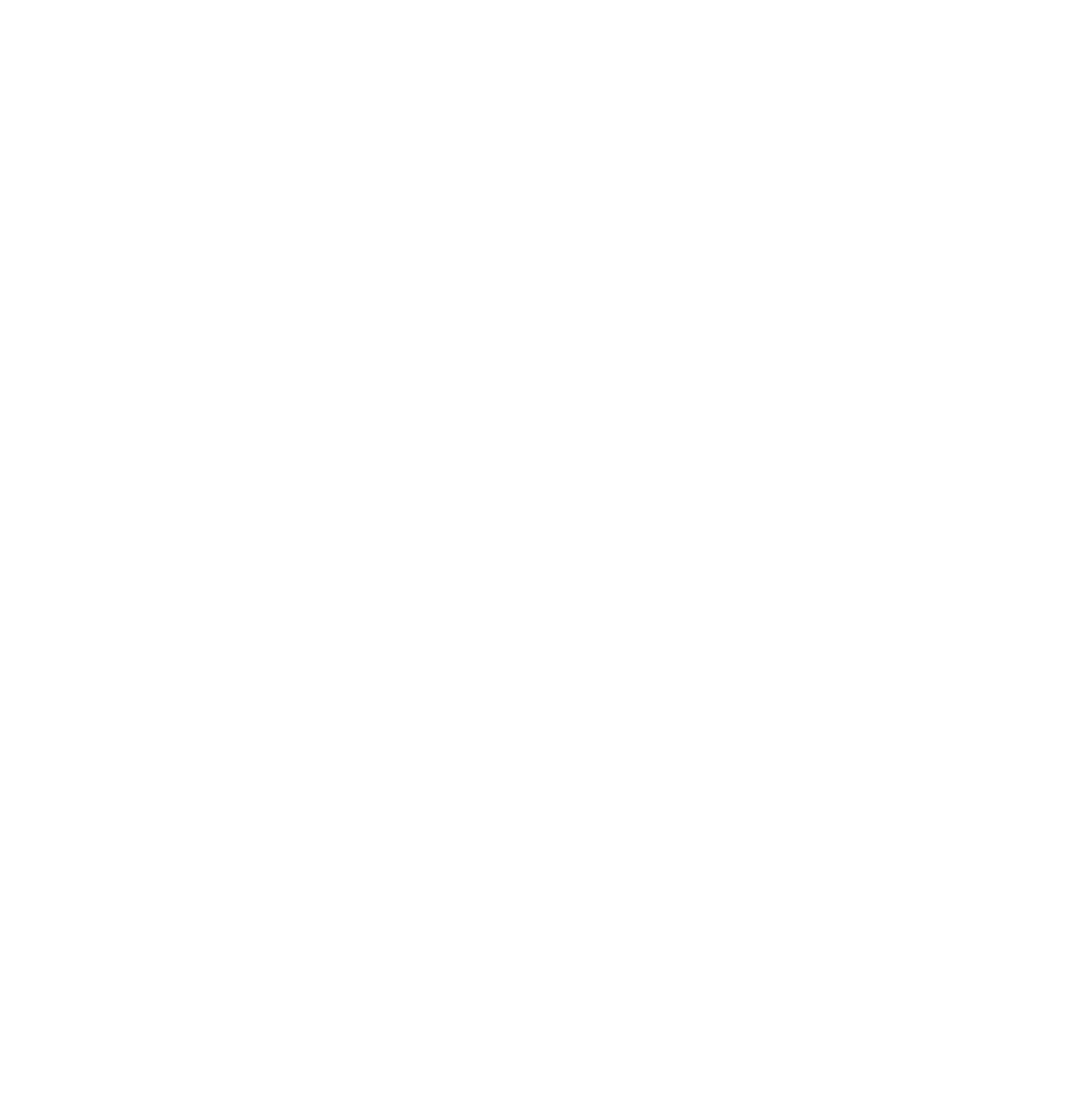
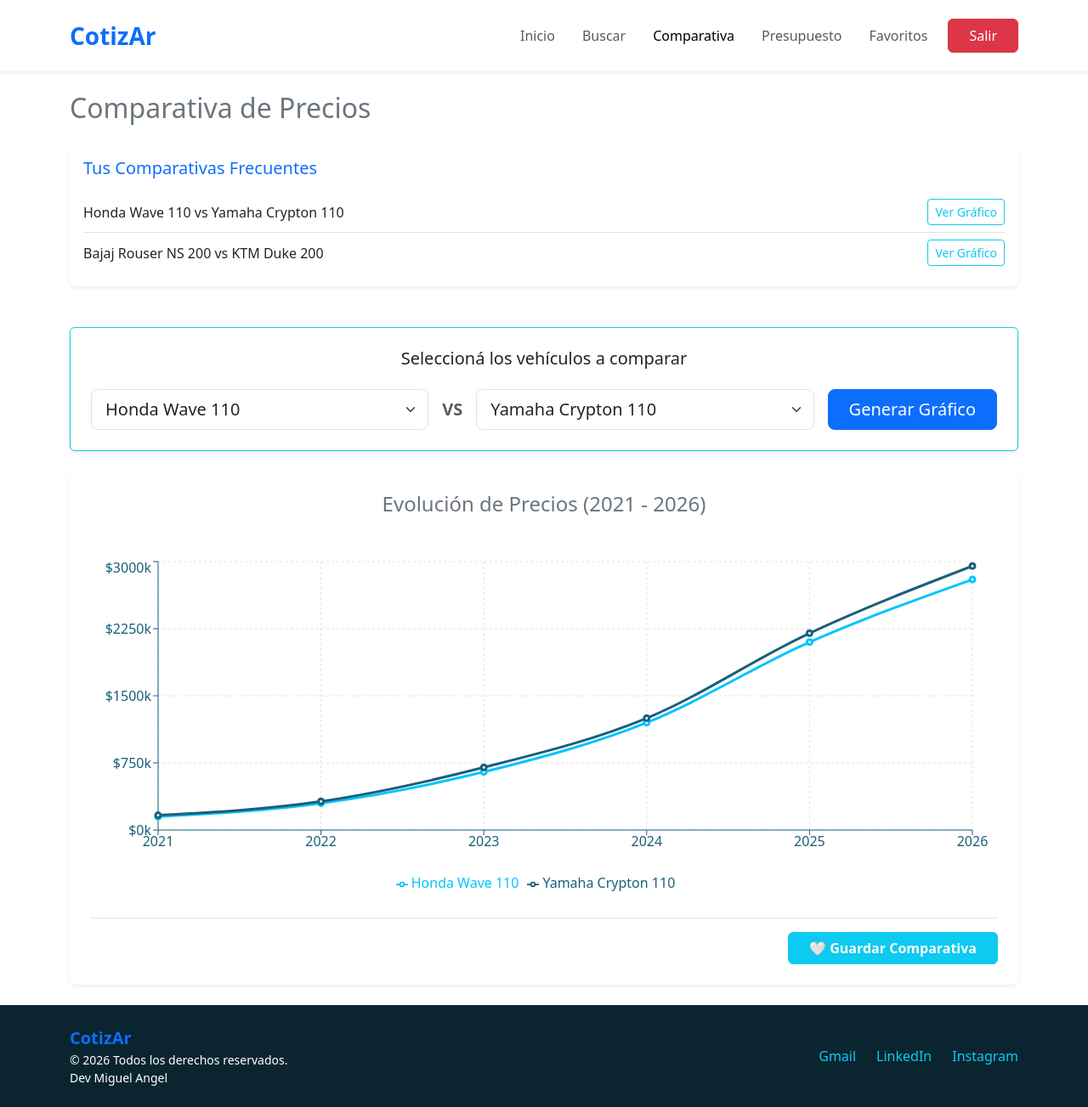
Before and after one commit to mizambran/cotizAr, a React (Vite) app: page /comparador in a window 1280 px wide. Before the commit this address had no page. Shown: the whole page at 85% size. Before the commit the page ends 800 px from the top, so only its background shows below. Built offline with nearby package versions, Linux system fonts and the light colour scheme.

Commit message:
avances buscador y prueba conexion back

```diff
--- a/src/App.jsx
+++ b/src/App.jsx
@@ -3,6 +3,12 @@
 import Inicio from './pages/Inicio'
 import { BrowserRouter, Route, Routes } from 'react-router-dom'
 import Login from './pages/Login'
+import Register from './pages/Register'
+import Buscador from './Modulos/Motos/Buscador/pages/Buscador'
+import NavBar from './shared/NavBar'
+import Footer from './shared/Footer'
+import Error404 from './pages/Error404'
+import Comparador from './Modulos/Motos/Comparador/pages/Comparador'
 
 
 function App() {
@@ -10,11 +16,16 @@
   return (
     <>
     <BrowserRouter>
+    <NavBar />
     <Routes>
       <Route path='/' element={<Inicio />} />
       <Route path='/login' element={<Login />} />
-
+      <Route path='/registro' element={<Register />} />
+      <Route path='/buscador' element={<Buscador />} />
+      <Route path='/comparador' element={<Comparador />} />
+      <Route path='*' element={<Error404 />} />
     </Routes>
+    <Footer />
     </BrowserRouter>
     </>
   )
--- /dev/null
+++ b/src/Modulos/Motos/Comparador/pages/Comparador.jsx
@@ -0,0 +1,121 @@
+import { Container, Row, Col, Card, Form, Button, ListGroup } from 'react-bootstrap';
+import { LineChart, Line, XAxis, YAxis, CartesianGrid, Tooltip, Legend, ResponsiveContainer } from 'recharts';
+
+const Comparador = () => {
+  // Datos simulados para el gráfico
+  const datosHistoricos = [
+    { anio: '2021', wave: 150000, crypton: 165000 },
+    { anio: '2022', wave: 300000, crypton: 320000 },
+    { anio: '2023', wave: 650000, crypton: 700000 },
+    { anio: '2024', wave: 1200000, crypton: 1250000 },
+    { anio: '2025', wave: 2100000, crypton: 2200000 },
+    { anio: '2026', wave: 2800000, crypton: 2950000 },
+  ];
+
+  // Simulamos algunas comparativas ya guardadas
+  const comparativasGuardadas = [
+    'Honda Wave 110 vs Yamaha Crypton 110',
+    'Bajaj Rouser NS 200 vs KTM Duke 200'
+  ];
+
+  return (
+    <Container className="py-4">
+      <h2 className="text-secondary mb-4">Comparativa de Precios</h2>
+
+      {/* SECCIÓN 1: Comparativas Guardadas */}
+      <Row className="mb-5">
+        <Col>
+          <Card className="shadow-sm border-0">
+            <Card.Body>
+              <Card.Title className="text-primary mb-3">Tus Comparativas Frecuentes</Card.Title>
+              {comparativasGuardadas.length > 0 ? (
+                <ListGroup variant="flush">
+                  {comparativasGuardadas.map((comp, index) => (
+                    <ListGroup.Item key={index} className="d-flex justify-content-between align-items-center px-0">
+                      <span className="fw-medium">{comp}</span>
+                      <Button variant="outline-info" size="sm">Ver Gráfico</Button>
+                    </ListGroup.Item>
+                  ))}
+                </ListGroup>
+              ) : (
+                <p className="text-muted mb-0">No tenés comparativas guardadas aún.</p>
+              )}
+            </Card.Body>
+          </Card>
+        </Col>
+      </Row>
+
+      {/* SECCIÓN 2: Buscador de Vehículos */}
+      <Row className="mb-4">
+        <Col>
+          <Card className="shadow-sm border-info">
+            <Card.Body className="p-4">
+              <Card.Title className="text-center mb-4">Seleccioná los vehículos a comparar</Card.Title>
+              <Form className="d-flex gap-3 flex-wrap justify-content-center align-items-center">
+                <Form.Group style={{ flex: '1 1 250px' }}>
+                  <Form.Select size="lg">
+                    <option>Honda Wave 110</option>
+                    {/* Opciones que vendrán de tu BD */}
+                  </Form.Select>
+                </Form.Group>
+
+                <span className="fw-bold text-muted fs-5">VS</span>
+
+                <Form.Group style={{ flex: '1 1 250px' }}>
+                  <Form.Select size="lg">
+                    <option>Yamaha Crypton 110</option>
+                    {/* Opciones que vendrán de tu BD */}
+                  </Form.Select>
+                </Form.Group>
+
+                <Button variant="primary" size="lg" className="px-4">Generar Gráfico</Button>
+              </Form>
+            </Card.Body>
+          </Card>
+        </Col>
+      </Row>
+
+      {/* SECCIÓN 3: Gráfico y Botón de Guardar */}
+      <Row>
+        <Col>
+          <Card className="shadow-sm border-0">
+            <Card.Body className="p-4">
+              <h4 className="text-center text-secondary mb-5">Evolución de Precios (2021 - 2026)</h4>
+
+              <div style={{ width: '100%', height: 400 }}>
+                <ResponsiveContainer>
+                  <LineChart
+                    data={datosHistoricos}
+                    margin={{ top: 5, right: 30, left: 20, bottom: 5 }}
+                  >
+                    <CartesianGrid strokeDasharray="3 3" stroke="#e0e0e0" />
+                    <XAxis dataKey="anio" stroke="#1A5F7A" />
+                    <YAxis
+                      stroke="#1A5F7A"
+                      tickFormatter={(value) => `$${value / 1000}k`}
+                    />
+                    <Tooltip
+                      formatter={(value) => `$ ${value.toLocaleString('es-AR')}`}
+                      labelStyle={{ color: '#1A5F7A', fontWeight: 'bold' }}
+                    />
+                    <Legend wrapperStyle={{ paddingTop: '20px' }} />
+                    <Line type="monotone" dataKey="wave" name="Honda Wave 110" stroke="#00C4FF" strokeWidth={3} activeDot={{ r: 8 }} />
+                    <Line type="monotone" dataKey="crypton" name="Yamaha Crypton 110" stroke="#1A5F7A" strokeWidth={3} activeDot={{ r: 8 }} />
+                  </LineChart>
+                </ResponsiveContainer>
+              </div>
+
+              <div className="text-end mt-4 pt-3 border-top">
+                <Button variant="info" className="text-white fw-bold px-4">
+                  🤍 Guardar Comparativa
+                </Button>
+              </div>
+            </Card.Body>
+          </Card>
+        </Col>
+      </Row>
+    </Container>
+  );
+};
+
+export default Comparador;
--- a/src/main.jsx
+++ b/src/main.jsx
@@ -3,11 +3,16 @@
 import './index.css'
 import App from './App.jsx'
 import {UsuarioProvider} from './Context/UsuarioContext.jsx'
+import { GoogleOAuthProvider } from '@react-oauth/google'
+
+const idClienteGoogle = import.meta.VITE_API_GOOGLE_CLIENT_ID
 
 createRoot(document.getElementById('root')).render(
   <StrictMode>
-    <UsuarioProvider>
+    <GoogleOAuthProvider clientId={idClienteGoogle} >
+      <UsuarioProvider>
       <App />
-    </UsuarioProvider>
+     </UsuarioProvider>
+    </GoogleOAuthProvider>
   </StrictMode>,
 )
--- /dev/null
+++ b/src/pages/Error404.jsx
@@ -0,0 +1,19 @@
+import { Container, Button } from 'react-bootstrap';
+import { Link } from 'react-router-dom';
+
+const Error404 = () => {
+  return (
+    <Container className="d-flex flex-column align-items-center justify-content-center text-center" style={{ minHeight: '80vh' }}>
+      <h1 className="display-1 fw-bold text-primary" style={{ fontSize: '8rem' }}>404</h1>
+      <h2 className="text-secondary mb-4">Página no encontrada</h2>
+      <p className="text-muted mb-5 fs-5">
+        La ruta que estás buscando no existe o fue movida a otra parte.
+      </p>
+      <Button as={Link} to="/" variant="info" className="text-white px-5 py-3 fw-bold shadow-sm">
+        Volver al Inicio
+      </Button>
+    </Container>
+  );
+};
+
+export default Error404;
--- a/src/pages/Inicio.jsx
+++ b/src/pages/Inicio.jsx
@@ -20,7 +20,6 @@
       <div>
           <Button variant='danger' onClick={cambiarModo} style={{position:'sticky'}} >Cambio Sesión</Button>
       </div>
-      <NavBar />
       {/* HEADER / HERO SECTION */}
       {!logueado && (
         <div className="hero-section text-center text-white py-5 mb-5" style={{ backgroundColor: '#1A5F7A' }}>
@@ -34,7 +33,7 @@
 
           {!logueado && (
             <div>
-              <Button as={Link} to="/registro" variant="info" size="lg" className="me-3 fw-bold text-white">
+              <Button as={Link} to="/registro" variant="primary" size="lg" className="me-3 fw-bold text-white">
                 Registrarse
               </Button>
               <Button as={Link} to="/login" variant="outline-light" size="lg">
@@ -60,7 +59,7 @@
                   <Card.Body className="text-center">
                     <Card.Title>Buscar Moto</Card.Title>
                     <Card.Text>Navegá por nuestro catálogo completo.</Card.Text>
-                    <Button variant="outline-info">Buscar</Button>
+                    <Button variant="outline-info" as={Link} to={'/buscador'} >Buscar</Button>
                   </Card.Body>
                 </Card>
               </Col>
@@ -69,7 +68,7 @@
                   <Card.Body className="text-center">
                     <Card.Title>Comparativa</Card.Title>
                     <Card.Text>Enfrentá precios de distintos modelos.</Card.Text>
-                    <Button variant="outline-danger">Comparar</Button>
+                    <Button variant="outline-danger" as={Link} to={'/comparador'} >Comparar</Button>
                   </Card.Body>
                 </Card>
               </Col>
@@ -151,26 +150,6 @@
               </Col>
             </Row>
 
-            {/* SECCIÓN 3: Filtro Rápido (Presupuesto) */}
-            <Row className="mb-5 justify-content-center">
-              <Col md={8}>
-                <Card className="shadow-sm border-info">
-                  <Card.Body className="p-4">
-                    <h4 className="text-center mb-4">¿Cuánto pensás invertir?</h4>
-                    <Form className="d-flex gap-3">
-                      <Form.Control type="number" placeholder="Ej: 2000000" />
-                      <Form.Select>
-                        <option>Marca Preferida (Opcional)</option>
-                        <option>Honda</option>
-                        <option>Yamaha</option>
-                      </Form.Select>
-                      <Button variant="info" className="text-white px-4">Buscar</Button>
-                    </Form>
-                  </Card.Body>
-                </Card>
-              </Col>
-            </Row>
-
             {/* SECCIÓN 4: Contacto */}
             <Row className="justify-content-center mb-5" id='contacto'>
               <Col md={6}>
@@ -196,7 +175,6 @@
           </>
         )}
       </Container>
-        <Footer />
     </div>
   );
 };
--- a/src/shared/NavBar.jsx
+++ b/src/shared/NavBar.jsx
@@ -1,14 +1,16 @@
 import { useContext } from 'react';
-import { Navbar, Container, Nav, Button, NavLink } from 'react-bootstrap';
-import { Link } from 'react-router-dom';
+import { Navbar, Container, Nav, Button } from 'react-bootstrap';
+import { Link, useNavigate, NavLink } from 'react-router-dom';
 import { UsuarioContexto } from '../Context/UsuarioContext';
 
 const NavBar = () => {
 
     const {logueado, setLogueado} = useContext(UsuarioContexto)
 
+    const navegacion = useNavigate()
     const salir = () => {
         setLogueado(false)
+        navegacion('/')
     }
 
   return (
@@ -21,22 +23,22 @@
         <Navbar.Collapse id="navbar-publico" className="justify-content-end">
           {logueado ? (
             <Nav className="gap-3">
-            <NavLink className='nav-link' to="/">
+            <NavLink className='nav-link' to={'/'} >
                 Inicio
             </NavLink>
-            <NavLink className='nav-link' to="" >
+            <NavLink className='nav-link' to={'/buscador'} >
                 Buscar
             </NavLink>
-            <NavLink className='nav-link' >
+            <NavLink className='nav-link' to={'/comparador'} >
                 Comparativa
             </NavLink>
-            <NavLink className='nav-link' >
+            <NavLink className='nav-link' to={'/presupuesto'} >
                 Presupuesto
             </NavLink>
-            <NavLink className='nav-link' >
+            <NavLink className='nav-link' to={'/favoritos'} >
                 Favoritos
             </NavLink>
-            <Button as={Link} to="/login" variant="danger" className="px-4">
+            <Button variant="danger" className="px-4" onClick={salir} >
               Salir
             </Button>
           </Nav>
```
Also changed, not shown: src/Modulos/Motos/Buscador/pages/Buscador.jsx (+24 -2 lines).
